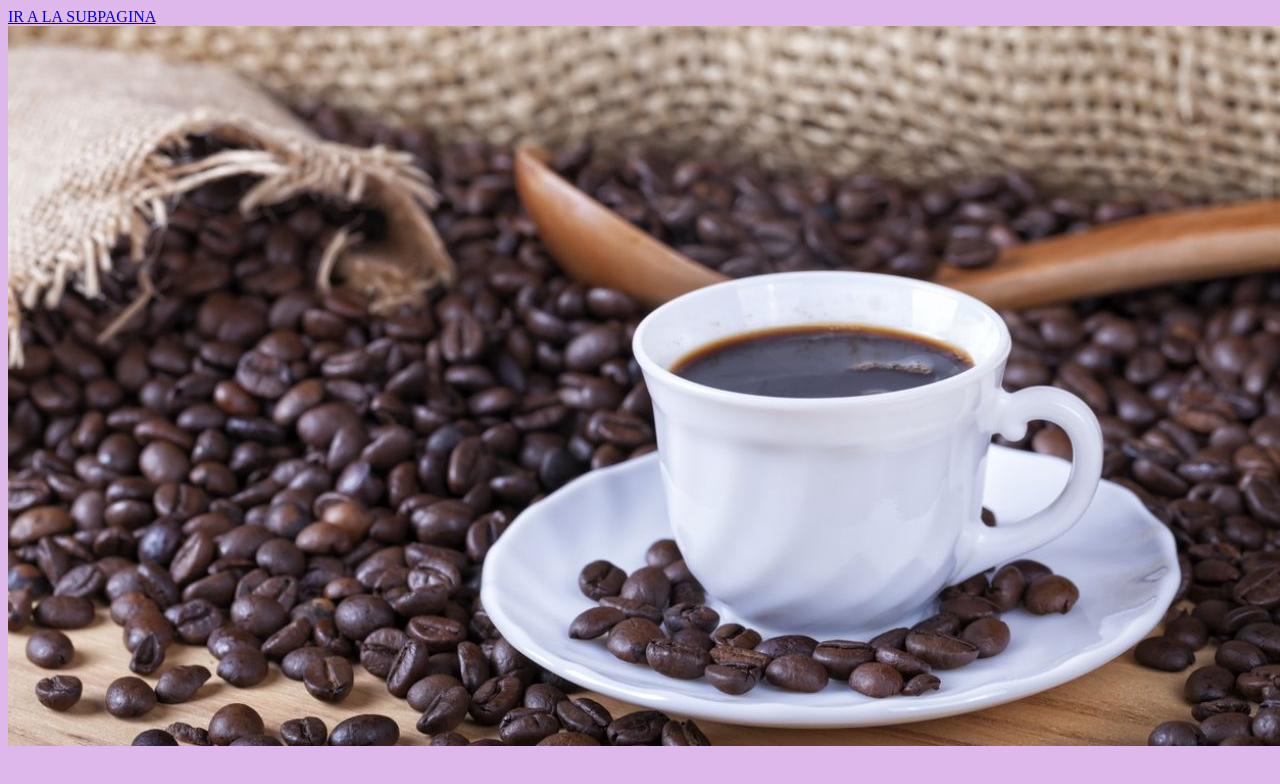
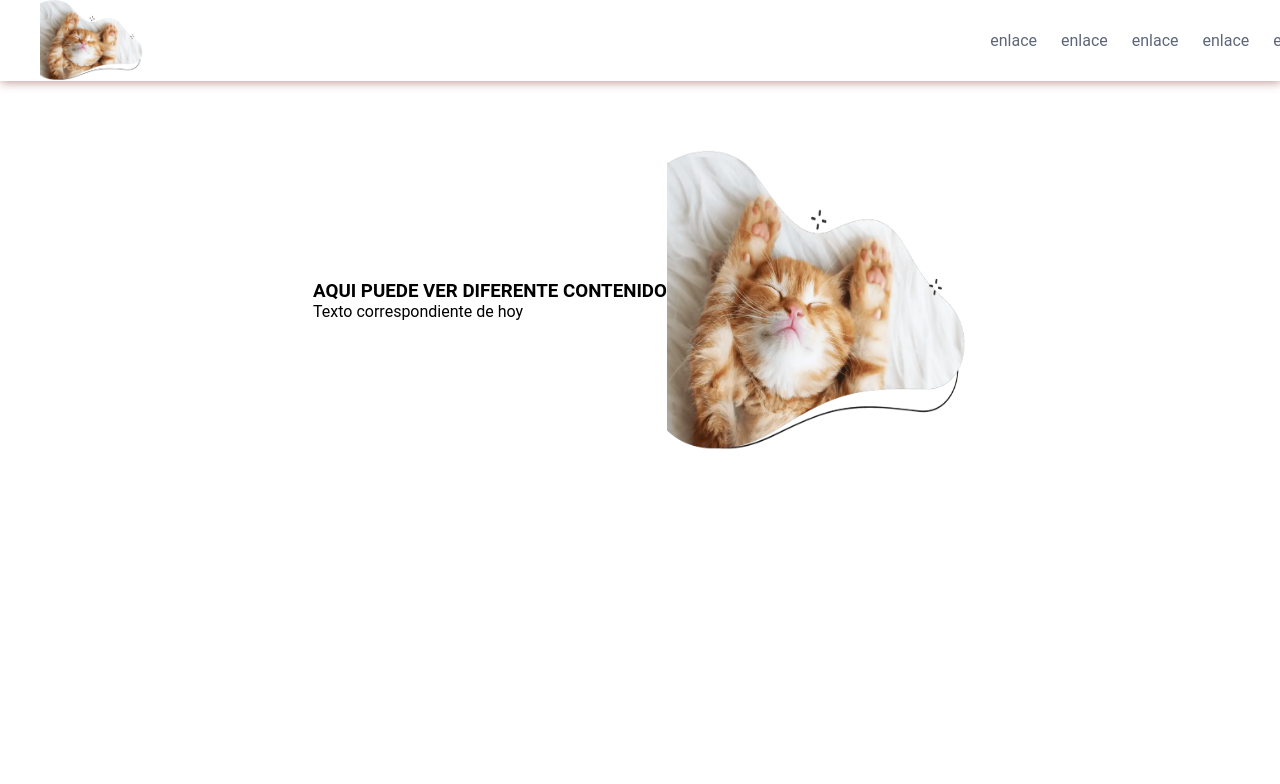
Before and after one commit to anaortsal/dise-oweb, a plain HTML site: page index.html in a window 1280 px wide. Drawn offline with Linux system fonts and the light colour scheme.

Commit message:
add index

```diff
--- a/css/style.css
+++ b/css/style.css
@@ -1,22 +1,59 @@
-body{
-    background-color: bisque;
-}
-
-th:hover{
-    background-color: blueviolet;
-}
-
-/* estilo por id*/
-#nombre{
-    border: 1px blue;
-    border-radius: 3px;
-    background-color: azure;
+* {
+    margin: 0;
+    padding: 0;
 }
 
 body{
-     background-color: rgb(222, 183, 235);
+    font-family: 'Roboto', sans-serif;
 }
 
-fieldset{
-    background-color: antiquewhite;
+.contenedor{
+    width: 90%;
+    max-width: 1500px;
+    margin: auto;
 }
+nav{
+    width: 100%;
+    height: 80px;
+    background:#fff;
+    border-bottom: 1px solid transparent;
+    box-shadow: 1px 1px 10px 0 rosybrown;
+    position: fixed;
+    top: 0;
+    z-index: 100;
+}
+
+.nav{
+    display: flex;
+    justify-content: space-between;
+    height: 80px;
+    width: 100%;
+    align-items: center;
+    padding: 0 40px;
+}
+
+.nav .logo{
+    height: 80px;
+}
+
+.nav .logo img{
+    height: 100%;
+}
+
+.nav .enlace_header a{
+    color: #5d6678;
+    text-decoration: none;
+    margin-left: 20px;
+}
+
+.contenido_header{
+    width: 100%;
+    height:600px ;
+    display: flex;
+    align-items: center;
+    justify-content: center
+}
+#foto_perfil{
+    height:300px ;
+    width: 300px;
+}
--- a/index.html
+++ b/index.html
@@ -5,17 +5,37 @@
     <meta http-equiv="X-UA-Compatible" content="IE=edge">
     <meta name="viewport" content="width=device-width, initial-scale=1.0">
     <title>Cafeteria</title>
+    <link rel="icon" href="img/gatito.webp" type="image/png">
     <link rel="stylesheet" href="css/style.css">
 </head>
 <body>
-    <a href="html/validaciones.html"></a>
-    <a href="html/semantica.html"></a>
-    <a href="html/multimedia.html"></a>
-    <a href="html/newform.html"></a>
-    <a href="html/form.html"></a>
-    <a href="html/tabla.html"></a>
-    <a href="html/subpagina.html">IR A LA SUBPAGINA</a>
-    <img src="img/cafe.jpg" alt="cafe">
-    <script src="js/myjs.js"></script>
+    <header>
+        <nav>
+            <!-- Menu de la pagina -->
+            <section class="contenedor nav">
+                <div class="logo">
+                    <img src="img/gatito.webp" alt="Una imagen de un gato">
+                </div>
+                <div class="enlace_header">
+                    <a href="">enlace</a>
+                    <a href="">enlace</a>
+                    <a href="">enlace</a>
+                    <a href="">enlace</a>
+                    <a href="">enlace</a>
+                </div>
+            </section>
+        </nav>
+        <!-- contenedor de la pagina -->
+        <div class="contenedor">
+            <section class="contenido_header">
+                <section class="text_header">
+                    <h1>AQUI PUEDE VER DIFERENTE CONTENIDO</h1>
+                    <p>Texto correspondiente de hoy</p>
+                </section>
+                <img id="foto_perfil" src="img/gatito.webp" alt="Esta es una pagina de gatos">
+            </section>
+
+        </div>
+    </header>
 </body>
 </html>
```
Also changed, not shown: img/gatito.webp (added).
